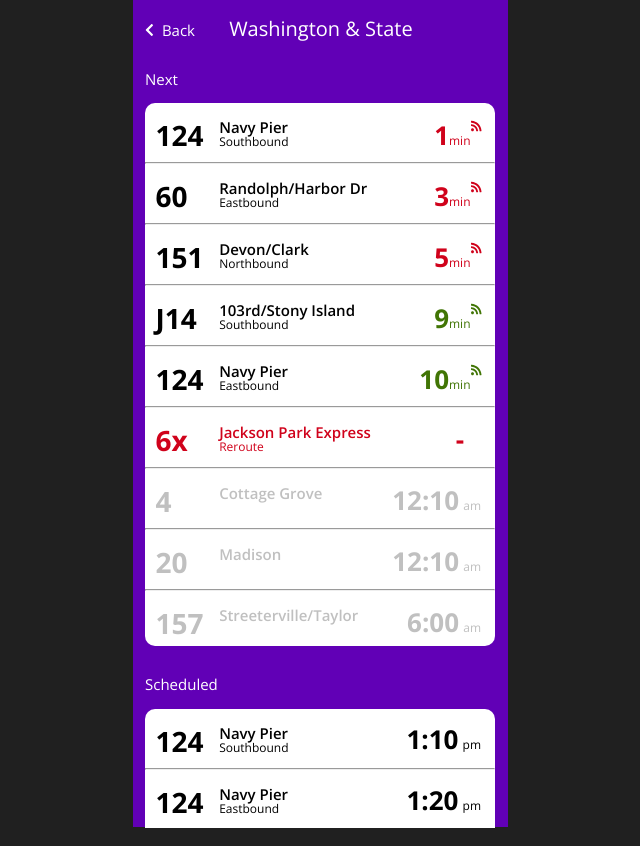
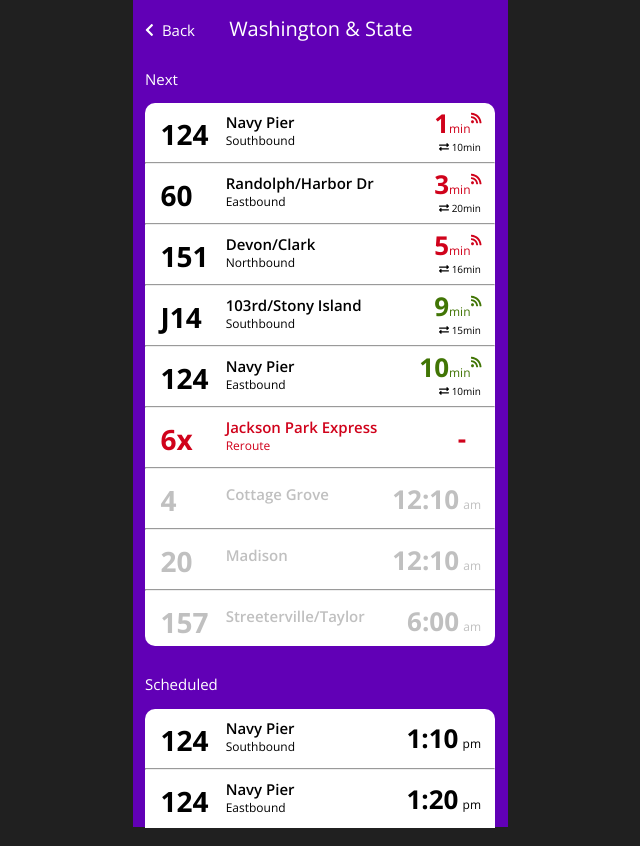
Before and after one commit to edhirao/frontendchallenge, a plain HTML site: page index.html in a window 1280 px wide. Shown: the whole page, without its empty margins (320-960 px from the left). Drawn offline with nearby package versions, Linux system fonts and the light colour scheme.

Commit message:
modify files

```diff
--- a/index.html
+++ b/index.html
@@ -10,207 +10,210 @@
     <script defer src="https://use.fontawesome.com/releases/v5.0.6/js/all.js"></script>
 </head>
 <body>
-    <div id="phone-screen">
+    <main id="phone-screen">
 
-        <div id="top">
+        <section id="top">
             <!-- Icon -->
             <i class="fas fa-chevron-left fa-sm"></i>
             <h3 class="cta">Back</h3>
             <div class="bus-stop">
                 <h2>Washington & State</h2>
             </div>
-        </div>
+        </section>
 
-        <div class="next">
+        <section class="next">
             <h3 class="nx-tx">Next</h3>
 
-            <div class="next-card">
+            <section class="next-card">
 
                 <div class="single">
-                    <div class="info">
-                        <p>124</p>
-                    </div>
-                    <div class="sec-info">
-                        <p class="stop">Navy Pier</p>
-                        <p class="direction">Southbound</p>
-                    </div>
-                    <div class="num-min">
-                        <p class="number red">1<span class="min">min<i class="fas fa-rss"></i></span></p>
-                    </div>
+                    <ul class="info">
+                        <li>124</li>
+                    </ul>
+                    <ul class="sec-info">
+                        <li class="stop">Navy Pier</li>
+                        <li class="direction">Southbound</li>
+                    </ul>
+                    <ul class="num-min">
+                        <li class="number red">1<span class="min">min<i class="fas fa-rss"></i></span></li>
+                        <li class="upnext"><i class="fas fa-exchange-alt"></i> 10min</li>
+                    </ul>
                 </div>
 
                 <hr>
 
                 <div class="single">
-                    <div class="info">
-                        <p>60</p>
-                    </div>
-                    <div class="sec-info">
-                        <p class="stop">Randolph/Harbor Dr</p>
-                        <p class="direction">Eastbound</p>
-                    </div>
-                    <div class="num-min">
-                        <p class="number red">3<span class="min">min<i class="fas fa-rss"></i></span></p>
-                    </div>
+                    <ul class="info">
+                        <li>60</li>
+                    </ul>
+                    <ul class="sec-info">
+                        <li class="stop">Randolph/Harbor Dr</li>
+                        <li class="direction">Eastbound</li>
+                    </ul>
+                    <ul class="num-min">
+                        <li class="number red">3<span class="min">min<i class="fas fa-rss"></i></span></li>
+                        <li class="upnext"><i class="fas fa-exchange-alt"></i> 20min</li>
+                    </ul>
                 </div>
 
                 <hr>
 
                 <div class="single">
-                    <div class="info">
-                        <p>151</p>
-                    </div>
-                    <div class="sec-info">
-                        <p class="stop">Devon/Clark</p>
-                        <p class="direction">Northbound</p>
-                    </div>
-                    <div class="num-min">
-                        <p class="number red">5<span class="min">min<i class="fas fa-rss"></i></span></p>
-                    </div>
-
+                    <ul class="info">
+                        <li>151</li>
+                    </ul>
+                    <ul class="sec-info">
+                        <li class="stop">Devon/Clark</li>
+                        <li class="direction">Northbound</li>
+                    </ul>
+                    <ul class="num-min">
+                        <li class="number red">5<span class="min">min<i class="fas fa-rss"></i></span></li>
+                        <li class="upnext"><i class="fas fa-exchange-alt"></i> 16min</li>
+                    </ul>
                 </div>
 
                 <hr>
 
                 <div class="single">
-                    <div class="info">
-                        <p>J14</p>
-                    </div>
-                    <div class="sec-info">
-                        <p class="stop">103rd/Stony Island</p>
-                        <p class="direction">Southbound</p>
-                    </div>
-                    <div class="num-min">
-                        <p class="number green">9<span class="min">min<i class="fas fa-rss"></i></span></p>
-                    </div>
+                    <ul class="info">
+                        <li>J14</li>
+                    </ul>
+                    <ul class="sec-info">
+                        <li class="stop">103rd/Stony Island</li>
+                        <li class="direction">Southbound</li>
+                    </ul>
+                    <ul class="num-min">
+                        <li class="number green">9<span class="min">min<i class="fas fa-rss"></i></span></li>
+                        <li class="upnext"><i class="fas fa-exchange-alt"></i> 15min</li>
+                    </ul>
                 </div>
 
                 <hr>
 
                 <div class="single">
-                    <div class="info">
-                        <p>124</p>
-                    </div>
-                    <div class="sec-info">
-                        <p class="stop">Navy Pier</p>
-                        <p class="direction">Eastbound</p>
-                    </div>
-                    <div class="num-min">
-                        <p class="number green">10<span class="min">min<i class="fas fa-rss"></i></span></p>
-                    </div>
-
-
+                    <ul class="info">
+                        <li>124</li>
+                    </ul>
+                    <ul class="sec-info">
+                        <li class="stop">Navy Pier</li>
+                        <li class="direction">Eastbound</li>
+                    </ul>
+                    <ul class="num-min">
+                        <li class="number green">10<span class="min">min<i class="fas fa-rss"></i></span></li>
+                        <li class="upnext"><i class="fas fa-exchange-alt"></i> 10min</li>
+                    </ul>
                 </div>
 
                 <hr>
 
                 <div class="single">
-                    <div class="info">
-                        <p>6x</p>
-                    </div>
-                    <div class="sec-info">
-                        <p class="stop">Jackson Park Express</p>
-                        <p class="direction">Reroute</p>
-                    </div>
-                    <div class="num-min">
-                        <p class="number dash">-</p>
-                        <p class="min"></p>
+                    <ul class="info">
+                        <li>6x</li>
+                    </ul>
+                    <ul class="sec-info">
+                        <li class="stop">Jackson Park Express</li>
+                        <li class="direction">Reroute</li>
+                    </ul>
+                    <ul class="num-min-no">
+                        <li class="number dash">-</li>
+                        <li class="min"></li>
                         <!-- doesn't need icon -->
-                    </div>
+                    </ul>
                 </div>
 
                 <hr>
 
                 <div class="single">
-                    <div class="info">
-                        <p class="line">4</p>
-                    </div>
-                    <div class="sec-info">
-                        <p class="stop">Cottage Grove</p>
-                        <p class="direction blank">.</p>
-                    </div>
-                    <div class="num-min">
-                        <p class="time">12:10</p>
-                        <p class="day-period">am</p>
+                    <ul class="info">
+                        <li class="line">4</li>
+                    </ul>
+                    <ul class="sec-info">
+                        <li class="stop">Cottage Grove</li>
+                        <li class="blank">.</li>
+                    </ul>
+                    <ul class="num-min-no">
+                        <li class="time">12:10</li>
+                        <li class="day-period">am</li>
                         <!-- doesn't need icon -->
-                    </div>
+                    </ul>
                 </div>
 
                 <hr>
 
                 <div class="single">
-                    <div class="info">
-                        <p class="line">20</p>
-                    </div>
-                    <div class="sec-info">
-                        <p class="stop">Madison</p>
-                        <p class="direction blank">.</p>
-                    </div>
-                    <div class="num-min">
-                        <p class="time">12:10</p>
-                        <p class="day-period">am</p>
+                    <ul class="info">
+                        <li class="line">20</li>
+                    </ul>
+                    <ul class="sec-info">
+                        <li class="stop">Madison</li>
+                        <li class="blank">.</li>
+                    </ul>
+                    <ul class="num-min-no">
+                        <li class="time">12:10</li>
+                        <li class="day-period">am</li>
                         <!-- doesn't need icon -->
-                    </div>
+                    </ul>
                 </div>
 
                 <hr>
 
                 <div class="single">
-                    <div class="info">
-                        <p>157</p>
-                    </div>
-                    <div class="sec-info">
-                        <p class="stop">Streeterville/Taylor</p>
-                        <p class="direction blank">.</p>
-                    </div>
-                    <div class="num-min">
-                        <p class="time">6:00</p>
-                        <p class="day-period">am</p>
+                    <ul class="info">
+                        <li>157</li>
+                    </ul>
+                    <ul class="sec-info">
+                        <li class="stop">Streeterville/Taylor</li>
+                        <li class="blank">.</li>
+                    </ul>
+                    <ul class="num-min-no">
+                        <li class="time">6:00</li>
+                        <li class="day-period">am</li>
                         <!-- doesn't need icon -->
                         <!-- doesn't need hr -->
-                    </div>
+                    </ul>
                 </div>
-            </div>
-        </div>
+            </section>
+        </section>
 
-        <div class="scheduled">
+        <section class="scheduled">
             <h3 class="nx-tx space">Scheduled</h3>
-            <div class="scheduled-card">
+
+            <section class="scheduled-card">
 
                 <div class="single">
-                    <div class="info">
-                        <p>124</p>
-                    </div>
-                    <div class="sec-info">
-                        <p class="stop">Navy Pier</p>
-                        <p class="direction">Southbound</p>
-                    </div>
-                    <div class="num-min">
-                        <p class="time">1:10</p>
-                        <p class="day-period">pm</p>
+                    <ul class="info">
+                        <li>124</li>
+                    </ul>
+                    <ul class="sec-info">
+                        <li class="stop">Navy Pier</li>
+                        <li class="direction">Southbound</li>
+                    </ul>
+                    <ul class="num-min-no">
+                        <li class="time">1:10</li>
+                        <li class="day-period">pm</li>
                         <!-- icon -->
-                    </div>
+                    </ul>
                 </div>
 
                 <hr>
 
                 <div class="single">
-                    <div class="info">
-                        <p>124</p>
-                    </div>
-                    <div class="sec-info">
-                        <p class="stop">Navy Pier</p>
-                        <p class="direction">Eastbound</p>
-                    </div>
-                    <div class="num-min">
-                        <p class="time">1:20</p>
-                        <p class="day-period">pm</p>
+                    <ul class="info">
+                        <li>124</li>
+                    </ul>
+                    <ul class="sec-info">
+                        <li class="stop">Navy Pier</li>
+                        <li class="direction">Eastbound</li>
+                    </ul>
+                    <ul class="num-min-no">
+                        <li class="time">1:20</li>
+                        <li class="day-period">pm</li>
                         <!-- icon -->
-                    </div>
+                    </ul>
                 </div>
 
-            </div>
-        </div>
-    </div>
+            </section>
+        </section>
+    </main>
 </body>
 </html>
--- a/main.css
+++ b/main.css
@@ -11,6 +11,12 @@ h2 {
 hr {
     margin-top: 0;
     margin-bottom: 0;
+}
+
+
+ul {
+    list-style-type: none;
+    margin-top: 10px;
 }
 
 #phone-screen {
@@ -46,23 +52,29 @@ h2,
 }
 
 .info {
-    margin-top: -12px;
+    margin-top: 15px;
     font-size: 28px;
     font-weight: 700;
     display: inline-block;
     width: 12%;
-    margin-left: 3%;
+    margin-left: -7%;
 }
 
 .sec-info {
     font-weight: 600;
     display: inline-block;
     width: 51%;
-    margin-left: 5%;
+    margin-left: -6%;
 }
 
 .stop {
-    height: 1px;
+    height: 10px;
+}
+
+.direction {
+    font-size: 12px;
+    font-weight: 400;
+    margin-top: 10px;
 }
 
 .num-min {
@@ -70,9 +82,20 @@ h2,
     /* width: 26%; */
     /* margin-right: 0; */
     text-align: right;
+    margin-top: -70px;
+    margin-right: 4%;
+}
+
+.num-min-no {
+    /* display: inline-block; */
+    /* width: 26%; */
+    /* margin-right: 0; */
+    text-align: right;
     margin-top: -60px;
     margin-right: 4%;
 }
+
+
 
 .blank {
     color: white;
@@ -108,9 +131,11 @@ h2,
     display: inline;
 }
 
-.direction {
-    font-size: 12px;
+.upnext {
+    font-size: 10px;
     font-weight: 400;
+    margin-top: 3px;
+    margin-right: 0;
 }
 
 .dash {
@@ -142,10 +167,10 @@ h2,
     margin: auto;
 }
 
+
 #top {
     margin-left: 12.5px;
 }
-
 /* ----------- Icon ------------*/
 
 .fa-chevron-left {
@@ -154,5 +179,5 @@ h2,
 }
 
 .fa-rss {
-    margin-bottom: 15px;
+    margin-bottom: 10px;
 }
```
